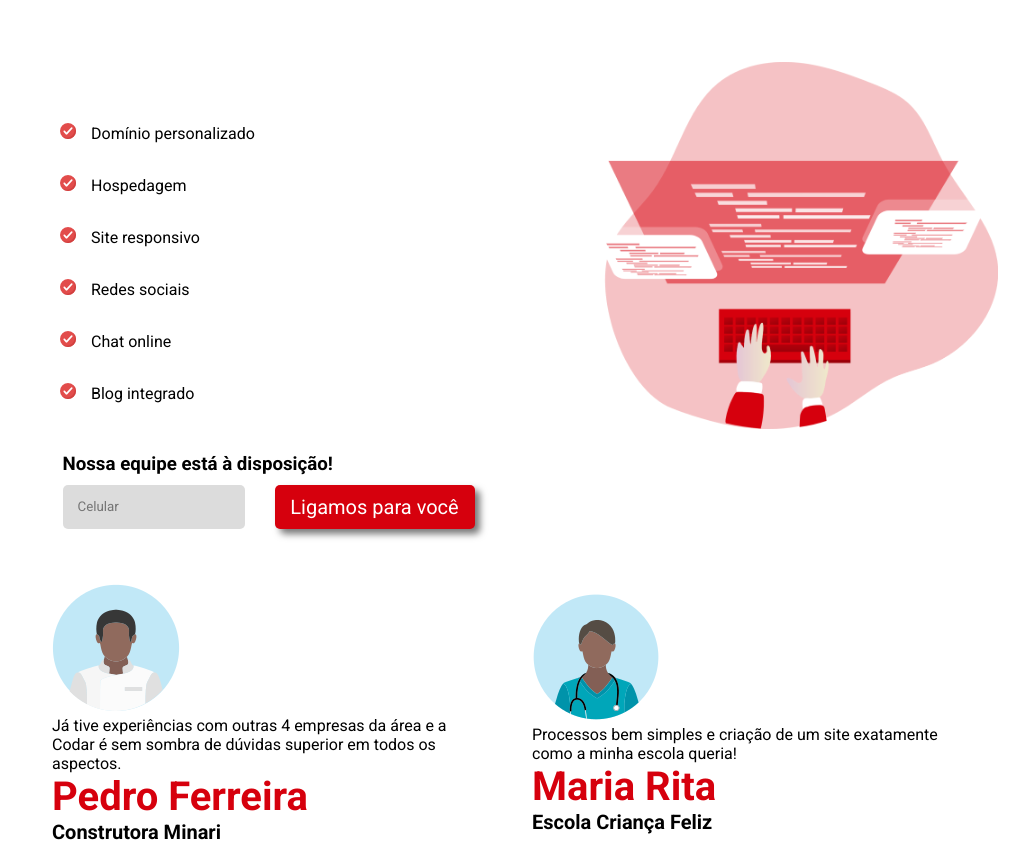
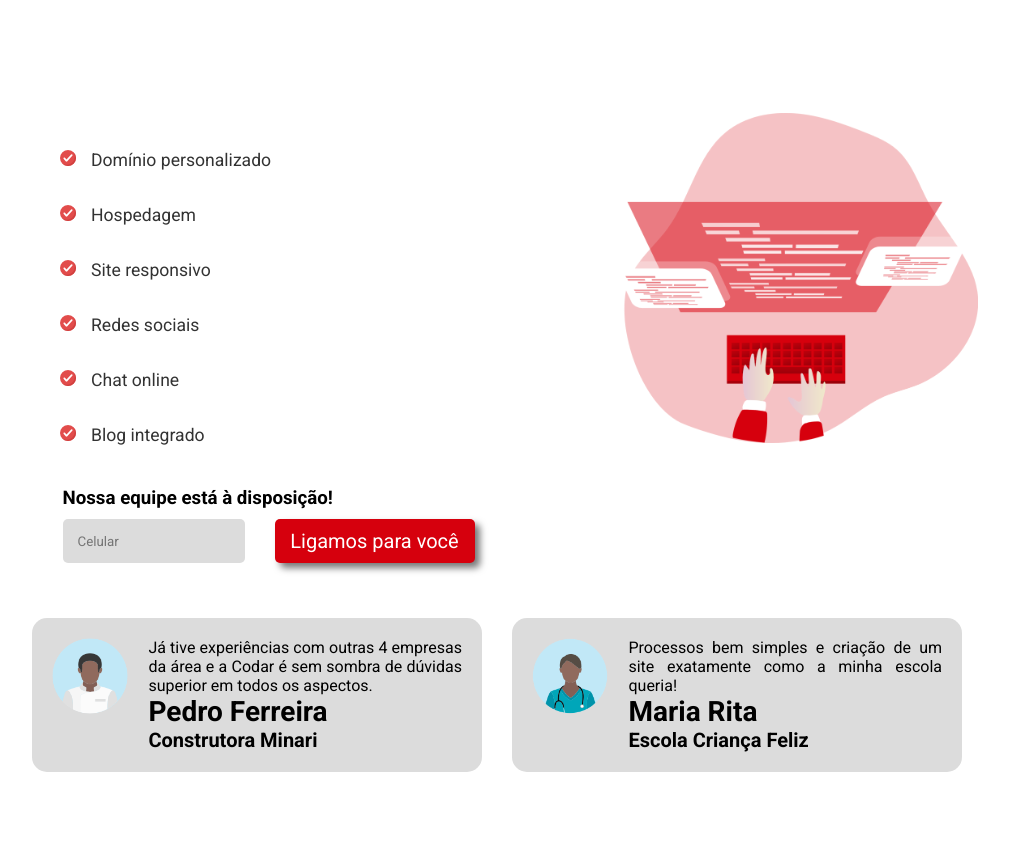
Before and after one commit to JonathanGuimarae3s/Codar, a plain HTML site: page index.html in a window 1280 px wide. Shown: the part 478-1345 px from the top of the page, without its empty margins (143-1172 px from the left). Drawn offline with Linux system fonts and the light colour scheme.

Commit message:
problem solved

```diff
--- a/css/desktop.css
+++ b/css/desktop.css
@@ -3,7 +3,6 @@
 	--transittion: all 500ms ease;
 }
 @media screen and (min-width: 1070px) {
-
 	.imgs {
 		width: 400px;
 	}
@@ -87,7 +86,6 @@
 		justify-content: flex-end;
 		align-content: center;
 		flex-wrap: nowrap;
-
 		gap: 35px;
 		margin: 0 auto;
 	}
@@ -128,11 +126,14 @@
 		width: 100%;
 	}
 	/* footer contents */
-	#social-medias,#about,#contacts{
-	width: 200px;
-	margin-top:13px;
-}
+	#social-medias,
+	#about,
+	#contacts {
+		width: 200px;
+		margin-top: 13px;
+	}
 	#footer {
+		width: 83em;
 		display: flex;
 		align-items: flex-start;
 		justify-content: space-evenly;
@@ -150,12 +151,12 @@
 	/* titulo do footer */
 	#h1-footer {
 		padding-top: 0;
-width: 187px;
+		width: 187px;
 		text-align: initial;
 		font-style: italic;
 		color: white;
 	}
-	#h1-footer>p{
+	#h1-footer > p {
 		width: 200px;
 	}
 	#details {
--- a/css/style.css
+++ b/css/style.css
@@ -1,12 +1,12 @@
 @import url(https://fonts.googleapis.com/css?family=Roboto:100,100italic,300,300italic,regular,italic,500,500italic,700,700italic,900,900italic);
 
-*{
-
+* {
 	padding: 0;
 	margin: 0%;
 	box-sizing: border-box;
 	font-family: roboto;
 	list-style: none;
+	text-decoration: none;
 }
 :root {
 	--color: #d6000d;
@@ -23,14 +23,15 @@ html,
 body {
 	scroll-behavior: smooth;
 }
-main,header{
+main,
+header {
 	max-width: 1080px;
 	margin: auto;
 }
 
 header {
 	text-align: center;
-
+	width: 100%;
 }
 #logo {
 	padding: 1.5em;
@@ -53,17 +54,16 @@ nav {
 ul {
 	display: flex;
 
+	align-items: center;
+	justify-content: space-around;
+	align-content: center;
+	flex-wrap: nowrap;
+	flex-direction: row;
 }
-#logo{
-    padding: 1.5em;
-
-    font-size: xx-large;
-
-
-
-}h1{
-    color: var(--color);
-     font-style: italic;
+li {
+	width: 100px;
+	color: rgba(0, 0, 0, 0.803);
+	font-size: 1.1em;
 }
 li > a {
 	color: black;
@@ -76,24 +76,24 @@ nav > button {
 	display: none;
 }
 /* principal */
-main{
+main {
 	margin-top: 5px;
 }
-#back-budge{
+/* section 2 */
+.back {
 	text-align: center;
 
-    margin-top: 15px; ;
+	margin-top: 40px;
 }
-#video-call{
+/* imgs */
+.imgs {
 	padding: 20px;
 	max-width: 80vw;
 }
-/*  */
-h2>p{
+/* titulo "Alavanque..." */
+h2 > p {
 	font-size: 16px;
 	color: black;
-}h2{font-size: 40px;
-    color: var(--color);
 }
 #primario {
 	font-size: 40px;
@@ -144,12 +144,9 @@ input[type="number"] {
 	background-color: #dcdcdc;
 	padding: 10px 15px;
 	margin-bottom: 15px;
-
-
 }
-input[type=number]::-webkit-inner-spin-button {
+input[type="number"]::-webkit-inner-spin-button {
 	-webkit-appearance: none;
-
 }
 /* comments */
 #organization-comments {
@@ -163,13 +160,43 @@ input[type=number]::-webkit-inner-spin-button {
 }
 .comments {
 	width: 95%;
-	height: max-content;}
+	height: max-content;
 
+	background-color: #dcdcdc;
+	display: flex;
+	padding: 10px;
+	border-radius: 15px;
+}
+/* foto dos usuarios */
+.perfil-pictures {
+	width: 100px;
 
+	border-radius: 100%;
 
+	margin-right: 20px;
+}
 
+picture > img {
+	width: 100%;
+	border-radius: 100%;
+}
+/* opniao */
+.opnion {
+	display: inline-block;
+	text-align: justify;
+	width: 300px;
+}
+.opnion-title {
+	font-size: 28px;
+}
+/* footer */
 
+footer {
+	margin-top: 30px;
+	background: black;
 
+	color: white;
+}
 
 #header-footer {
 	margin: 0 auto;
@@ -192,8 +219,10 @@ input[type=number]::-webkit-inner-spin-button {
 .mb {
 	margin-bottom: 6px;
 }
-#social-medias,#about,#contacts{
-	margin-left:15px ;
+#social-medias,
+#about,
+#contacts {
+	margin-left: 15px;
 	margin-top: 20px;
 }
 #about > p {
```
Also changed, not shown: index.html (+1 -2 lines). Lines whose indentation alone changed are shown as unchanged.
